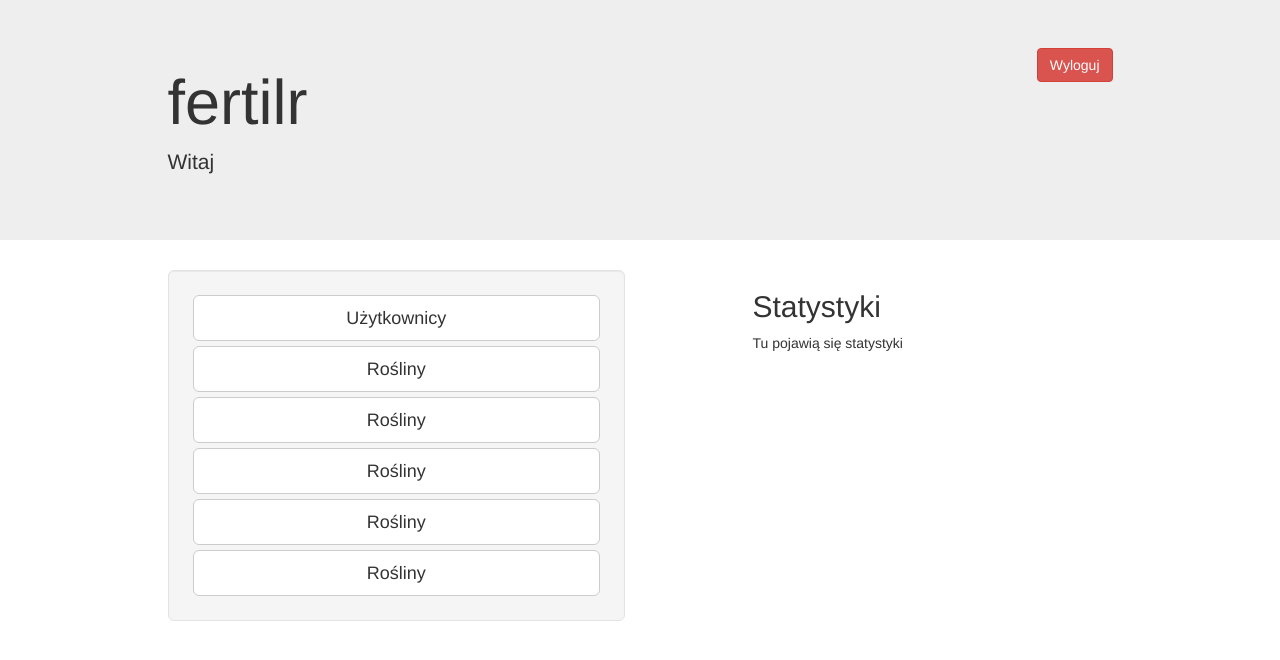
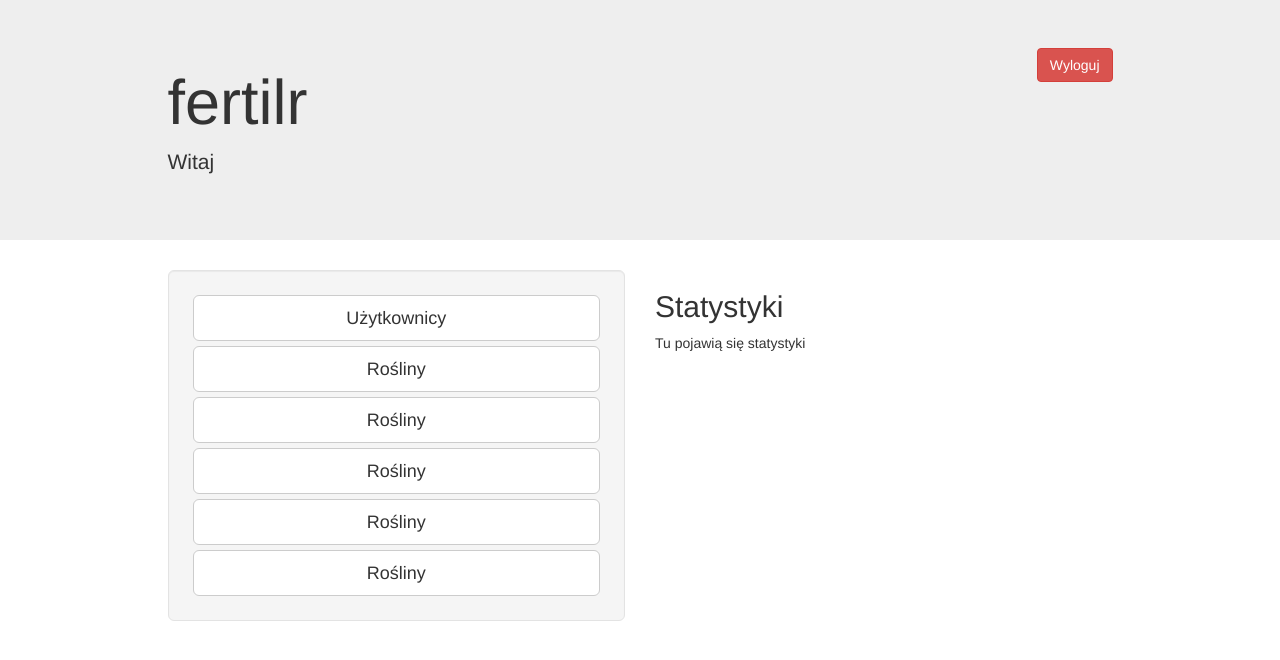
Before and after one commit to KrzysztofSendor/fertilr, a PHP site: page /admin.php in a window 1280 px wide. Shown: the top 660 px of the page. Run offline with PHP 8.4, Linux system fonts and the light colour scheme; the visitor is signed in with stand-in values (Sample User, id 1); data comes from the database, SQL or seed files in the repository; some libraries are stand-ins or nearby versions.

Commit message:
Front-end changes

```diff
--- a/admin.php
+++ b/admin.php
@@ -35,7 +35,9 @@
 	</div>
 	<div class="container">
 		<div class="row">
-			<div class="col-md-5 col-md-offset-1 col-sm-10 col-sm-offset-1">
+			<div class="col-md-10 col-md-offset-1 col-sm-10 col-sm-offset-1">
+				<div class="row">
+					<div class="col-md-6 col-sm-12">
 						<div class="well well-lg">
 							 <button type="submit" class="btn btn-default btn-lg btn-block" onclick="location.href='admin/users.php'">Użytkownicy</button>
 							 <button type="submit" class="btn btn-default btn-lg btn-block" onclick="location.href='#'">Rośliny</button>
@@ -45,9 +47,11 @@
 							 <button type="submit" class="btn btn-default btn-lg btn-block" onclick="location.href='#'">Rośliny</button>
 						</div>
 					</div>
-			<div class="col-md-5 col-sm-10 col-sm-offset-1">
+					<div class="col-md-6 col-sm-12">
 						<h2>Statystyki</h2>
 						<p>Tu pojawią się statystyki</p>
+					</div>
+				</div>
 			</div>
 		</div>
 	</div>
```
Lines whose indentation alone changed are shown as unchanged.
